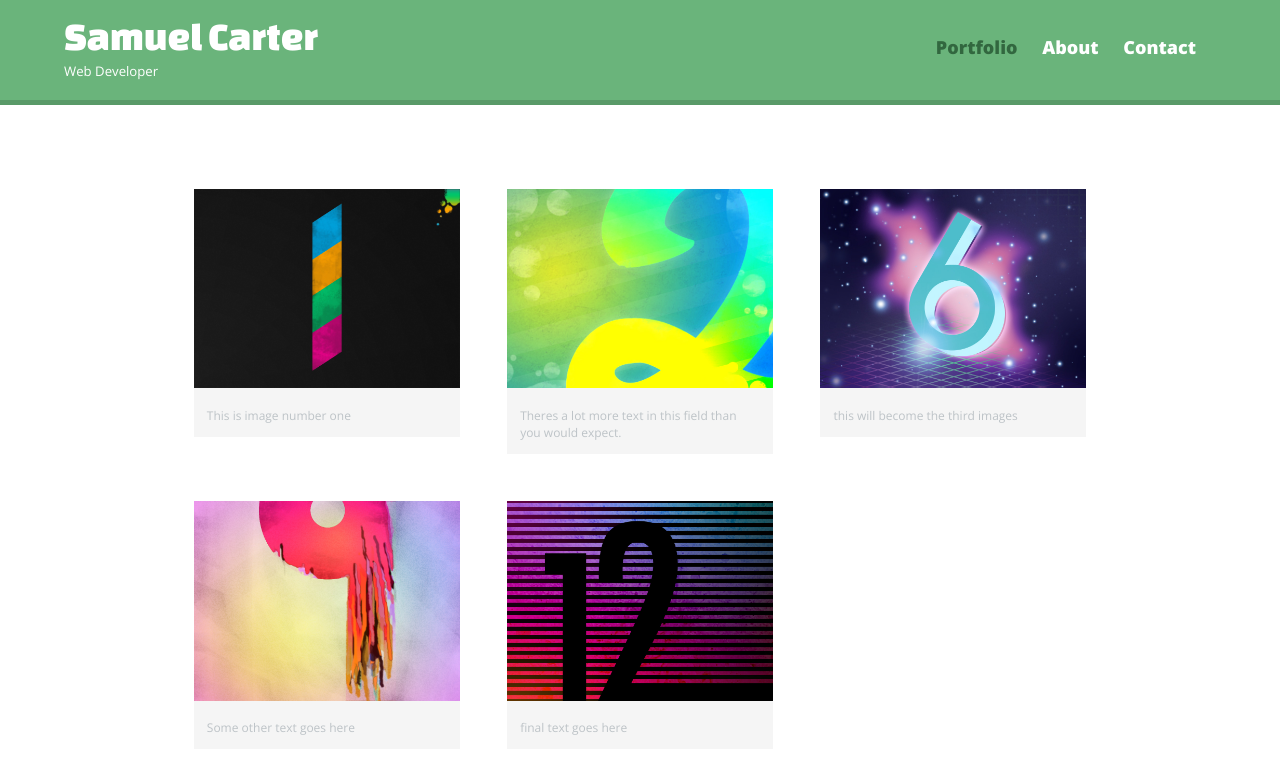
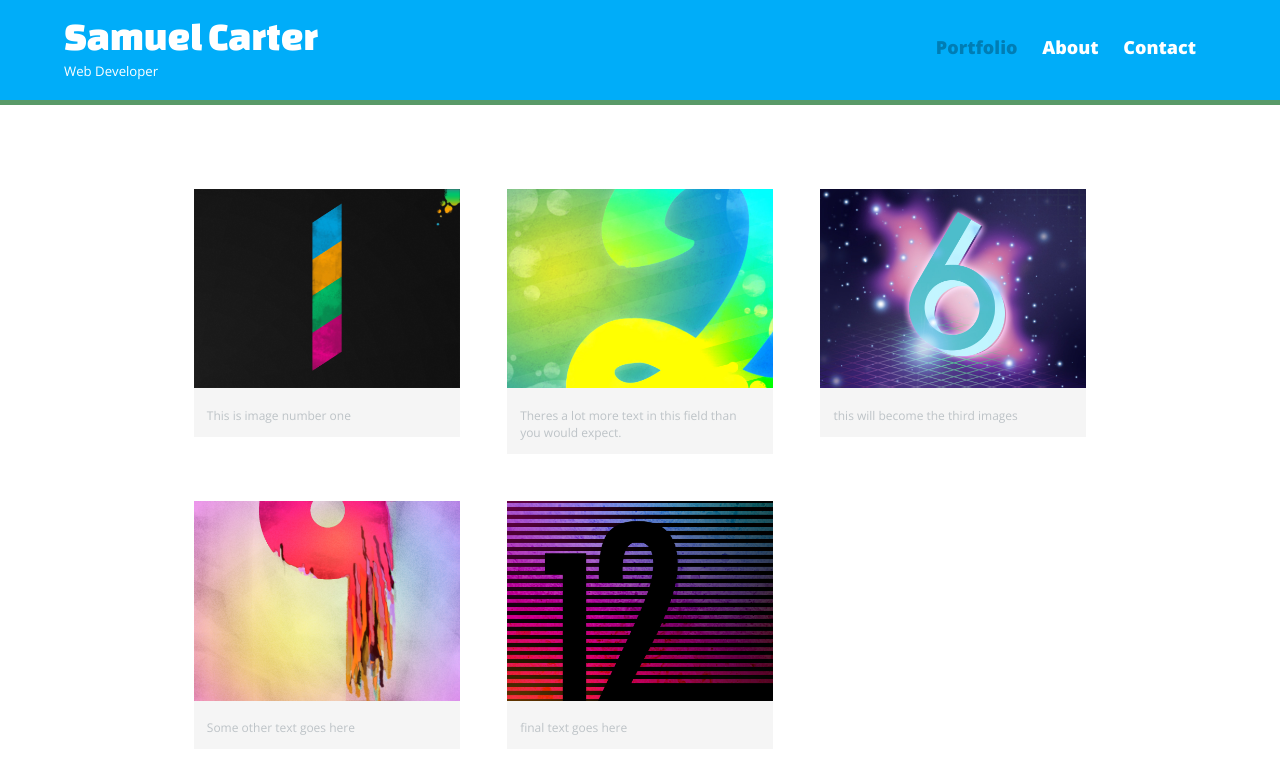
Before and after one commit to ZeGleipnier/Porfolio, a plain HTML site: page index.html in a window 1280 px wide. Shown: the top 770 px of the page. Drawn offline with nearby package versions, Linux system fonts and the light colour scheme.

Commit message:
Changing Colors
Switched some greens to blues

```diff
--- a/css/main.css
+++ b/css/main.css
@@ -182,10 +182,10 @@ body {
   color: #999;
 }
 
-/* green header */
+/* Blue header */
 header {
-  background: #6ab47b;
-  border-color: #599a68;
+  background: #00ADF9;
+  border-color: #007DB4;
 }
 
 /* logo text */
@@ -195,12 +195,12 @@ h1, h2 {
 
 /* color of links */
 a {
-  color: #6ab47b;
+  color: #007DB4;
 }
 
 /* nav background on mobile */
 nav {
-  background: #599a68;
+  background: #00ADF9;
 }
 
 /* changes color for visited links */
@@ -210,5 +210,5 @@ nav a, nav a:visited {
 
 /* selected and hover state of links */
 nav a.selected, nav a:hover {
-  color: #32673f;
+  color: #007DB4;
 }
```
